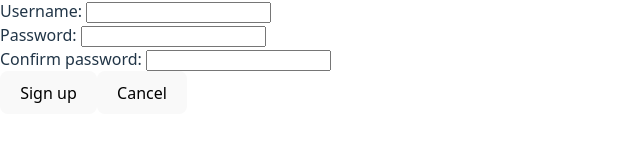
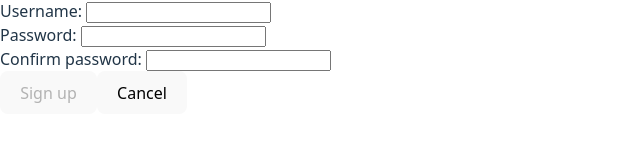
Before and after one commit to MehranbinMoin/picnic-front-end-repository, a React (Vite) app: page /sign-up in a window 1280 px wide. Shown: the part 471-612 px from the top of the page, without its empty margins (0-640 px from the left). Built offline with nearby package versions, Linux system fonts and the light colour scheme.

Commit message:
Built the isFormInvalid function so that a user is unable to sign up unless they type a valid username and unless their password and confirm password fields match.

```diff
--- a/src/components/SignUpForm/SignUpForm.jsx
+++ b/src/components/SignUpForm/SignUpForm.jsx
@@ -12,12 +12,24 @@ const SignUpForm = () => {
 
     const handleChange = (event) => {
         setMessage('')
-        setFormData({...formData, [event.target.name]: event.target.value})
+        setFormData({ ...formData, [event.target.name]: event.target.value })
     }
 
     const handleSubmit = async (event) => {
         event.preventDefault()
         console.log(formData);
+    }
+
+    const isFormInvalid = () => {
+        if (formData.username === '') {
+            return true
+        }
+        if (formData.password === '') {
+            return true
+        }
+        if (formData.password !== formData.passwordConfirmation) {
+            return true
+        }
     }
 
     return (
@@ -39,7 +51,7 @@ const SignUpForm = () => {
                 </div>
 
                 <div>
-                <label htmlFor="password">Password: </label>
+                    <label htmlFor="password">Password: </label>
                     <input
                         type="text"
                         id="password"
@@ -51,7 +63,7 @@ const SignUpForm = () => {
                 </div>
 
                 <div>
-                <label htmlFor="passwordConfirmation">Confirm password: </label>
+                    <label htmlFor="passwordConfirmation">Confirm password: </label>
                     <input
                         type="text"
                         id="passwordConfirmation"
@@ -63,7 +75,7 @@ const SignUpForm = () => {
                 </div>
 
                 <div>
-                    <button type="submit">Sign up</button>
+                    <button disabled={isFormInvalid()} type="submit">Sign up</button>
                     <button onClick={() => navigate('/')}>Cancel</button>
                 </div>
             </form>
```
